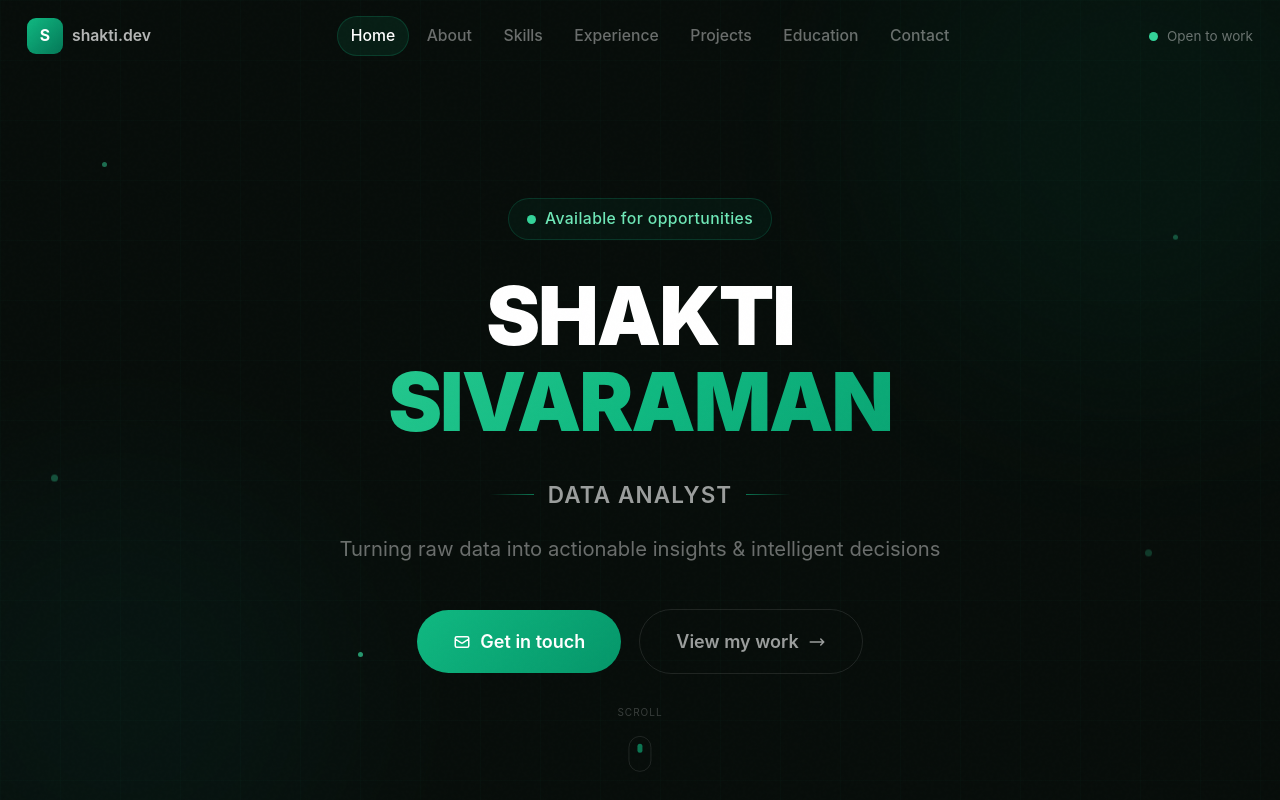
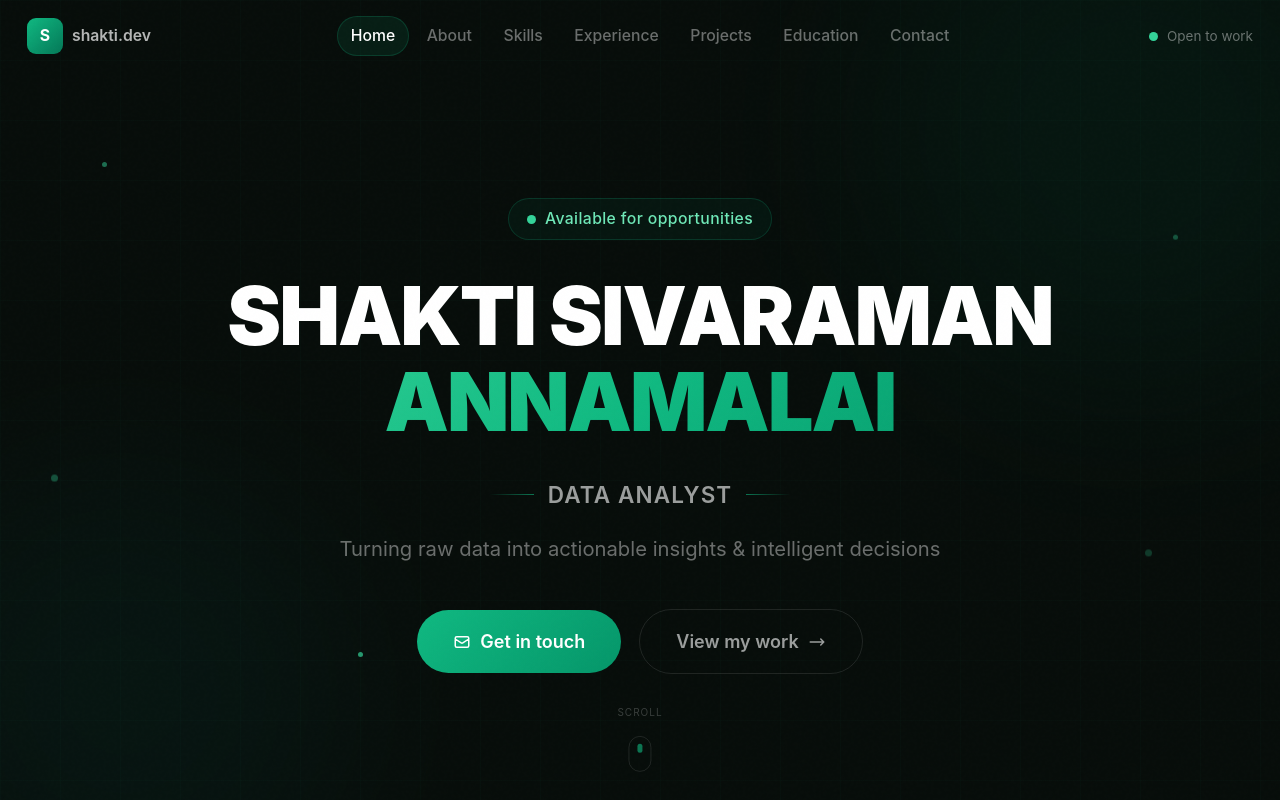
Before and after one commit to A1999SHAKTI/portfolio, a Next.js app: page / in a window 1280 px wide. Shown: the top 800 px of the page. Built offline with nearby package versions, Linux system fonts and the light colour scheme.

Commit message:
Update name portfolio.ts

```diff
--- a/src/data/portfolio.ts
+++ b/src/data/portfolio.ts
@@ -1,6 +1,6 @@
 export const personalInfo = {
-  name: "Shakti",
-  lastName: "Sivaraman",
+  name: "Shakti Sivaraman",
+  lastName: "Annamalai",
   title: "Data Analyst",
   tagline: "Turning raw data into actionable insights & intelligent decisions",
   location: "Dublin, Ireland",
```
